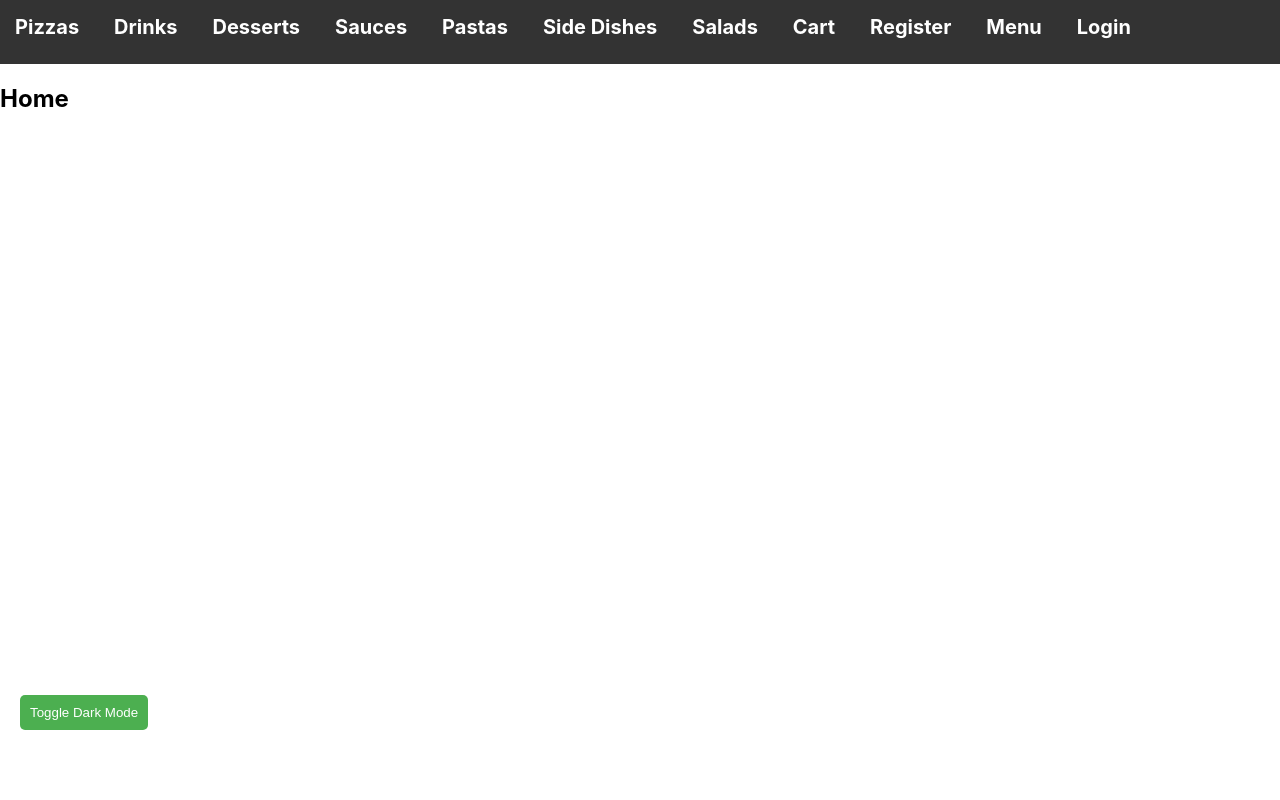
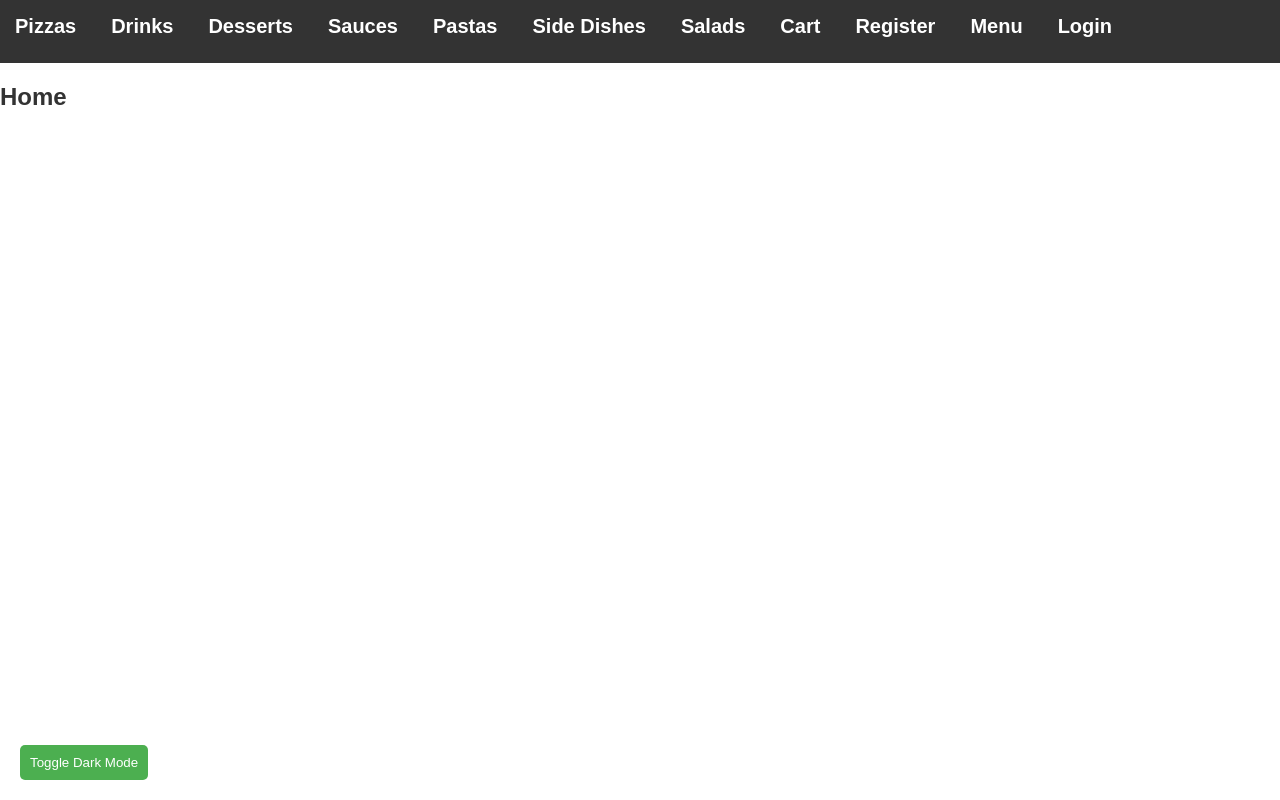
Before and after one commit to bence309/restaurant-petproject, a React (Create React App) app: page / in a window 1280 px wide. Built offline with nearby package versions, Linux system fonts and the light colour scheme; data requests are answered from the project's data file.

Commit message:
fixed dark mode (yet again)

```diff
--- a/src/components/App.css
+++ b/src/components/App.css
@@ -1,15 +1,31 @@
-.dark-mode {
-  background-color: #333;
-  color: #fff;
+/* App.css */
+body {
+  margin: 0;
+  padding: 0;
+  font-family: 'Arial', sans-serif;
+  background-color: #f0f0f0; /* Set a light background color as a fallback */
 }
 
-.dark-mode-toggle {
-  position: fixed;
-  left: 20px;
-  bottom: 70px;
+.app-container {
+  display: flex;
+  flex-direction: column;
+  min-height: 100vh;
+}
+
+.light-mode {
+  background-color: #ffffff; /* Light mode background color */
+  color: #333333; /* Light mode text color */
+}
+
+.dark-mode {
+  background-color: #222222; /* Dark mode background color */
+  color: #ffffff; /* Dark mode text color */
 }
 
 .dark-mode-button {
+  position: fixed;
+  bottom: 20px; /* Adjust the distance from the bottom as needed */
+  left: 20px; /* Adjust the distance from the right as needed */
   padding: 10px;
   background-color: #4caf50;
   color: #fff;
@@ -19,7 +35,4 @@
   transition: all 0.2s ease-in-out;
 }
 
-.dark-mode-button:hover {
-  background-color: #45a049;
-  transform: translateY(-5px) scale(1.05);
-}
+/* Add your other styles here */
--- a/src/components/App.js
+++ b/src/components/App.js
@@ -101,7 +101,7 @@ const App = () => {
 
   return (
     <Router>
-      <div className={darkMode ? 'app-container dark-mode' : 'app-container light-mode'}>
+      <div className={`app-container ${darkMode ? 'dark-mode' : 'light-mode'}`}>
         <Navigation isAuthenticated={isAuthenticated} onLogout={handleLogout} />
         <div className="dark-mode-toggle">
           <button onClick={toggleDarkMode} className="dark-mode-button">
```
